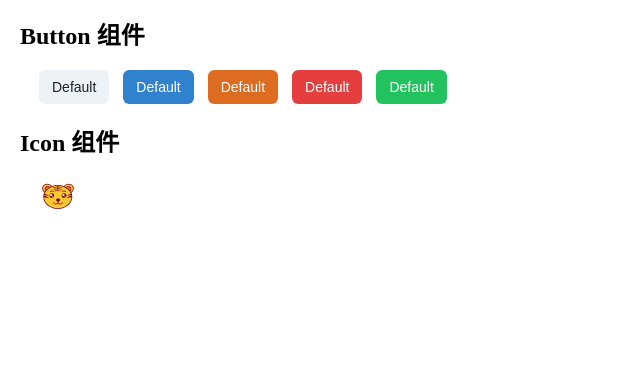
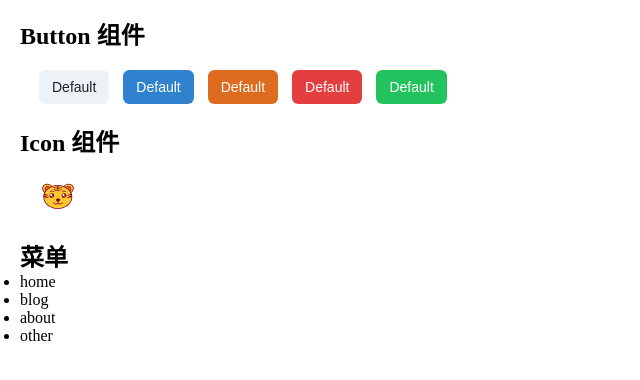
Before and after one commit to Orange-ice/ing-ui, a React app: page / in a window 1280 px wide. Shown: the top 380 px of the page, without its empty margins (0-640 px from the left). Built offline with nearby package versions, Linux system fonts and the light colour scheme.

Commit message:
添加 menu 组件及 menuItem 组件

```diff
--- a/components/index.tsx
+++ b/components/index.tsx
@@ -1,2 +1,3 @@
 export {default as Button} from './button';
 export {default as Icon} from './icon';
+export {default as Menu} from './menu';
--- /dev/null
+++ b/components/menu/index.tsx
@@ -0,0 +1,49 @@
+import React from 'react';
+import {joinClass} from '../helper';
+import MenuItem, {MenuItemProps} from './menuItem';
+
+// 菜单类型 横向或竖向
+type MenuMode = 'horizontal' | 'vertical';
+
+interface MenuProps {
+  /** 默认选中的菜单项 */
+  defaultIndex?: string;
+  className?: string;
+  mode?: MenuMode;
+  style?: React.CSSProperties;
+  /** 点击菜单项出发的回调 */
+  onSelect?: (selectedIndex: string) => void;
+  /** 默认展开的子菜单项 （仅在纵向模式下生效） */
+  defaultOpenSubMenus?: string[];
+}
+
+type MenuComponent = React.FC<MenuProps> & {
+  Item: React.FC<MenuItemProps>;
+};
+
+const Menu: MenuComponent = (props) => {
+  const {
+    className,
+    mode,
+    style,
+    children,
+    // defaultIndex,
+    // onSelect,
+    // defaultOpenSubMenus,
+  } = props;
+  const classnames = joinClass('ice-menu', className, mode === 'horizontal' ? 'menu-horizontal' : 'menu-vertical');
+  return (
+    <ul className={classnames} style={style}>
+      {children}
+    </ul>
+  );
+};
+
+Menu.defaultProps = {
+  mode: 'horizontal',
+  defaultIndex: '0',
+  defaultOpenSubMenus: []
+};
+
+Menu.Item = MenuItem;
+export default Menu;
--- /dev/null
+++ b/components/menu/menuItem.tsx
@@ -0,0 +1,11 @@
+import React from 'react';
+
+export interface MenuItemProps {
+}
+
+const MenuItem: React.FC<MenuItemProps> = (props) => {
+  const {children} = props;
+  return <li>{children}</li>;
+};
+
+export default MenuItem;
--- a/src/App.tsx
+++ b/src/App.tsx
@@ -1,6 +1,8 @@
-import React from 'react';
+import * as React from 'react';
 import './index.scss';
-import {Button, Icon} from '../components';
+import {Button, Icon, Menu} from '../components';
+
+const MenuItem = Menu.Item;
 
 const App = () => {
   return (
@@ -22,6 +24,16 @@ const App = () => {
           <Icon name="tiger" style={{width: '36px', height: '36px'}}/>
         </div>
       </section>
+
+      <section>
+        <h2>菜单</h2>
+        <Menu>
+          <MenuItem>home</MenuItem>
+          <MenuItem>blog</MenuItem>
+          <MenuItem>about</MenuItem>
+          <MenuItem>other</MenuItem>
+        </Menu>
+      </section>
     </div>
   );
 };
```
